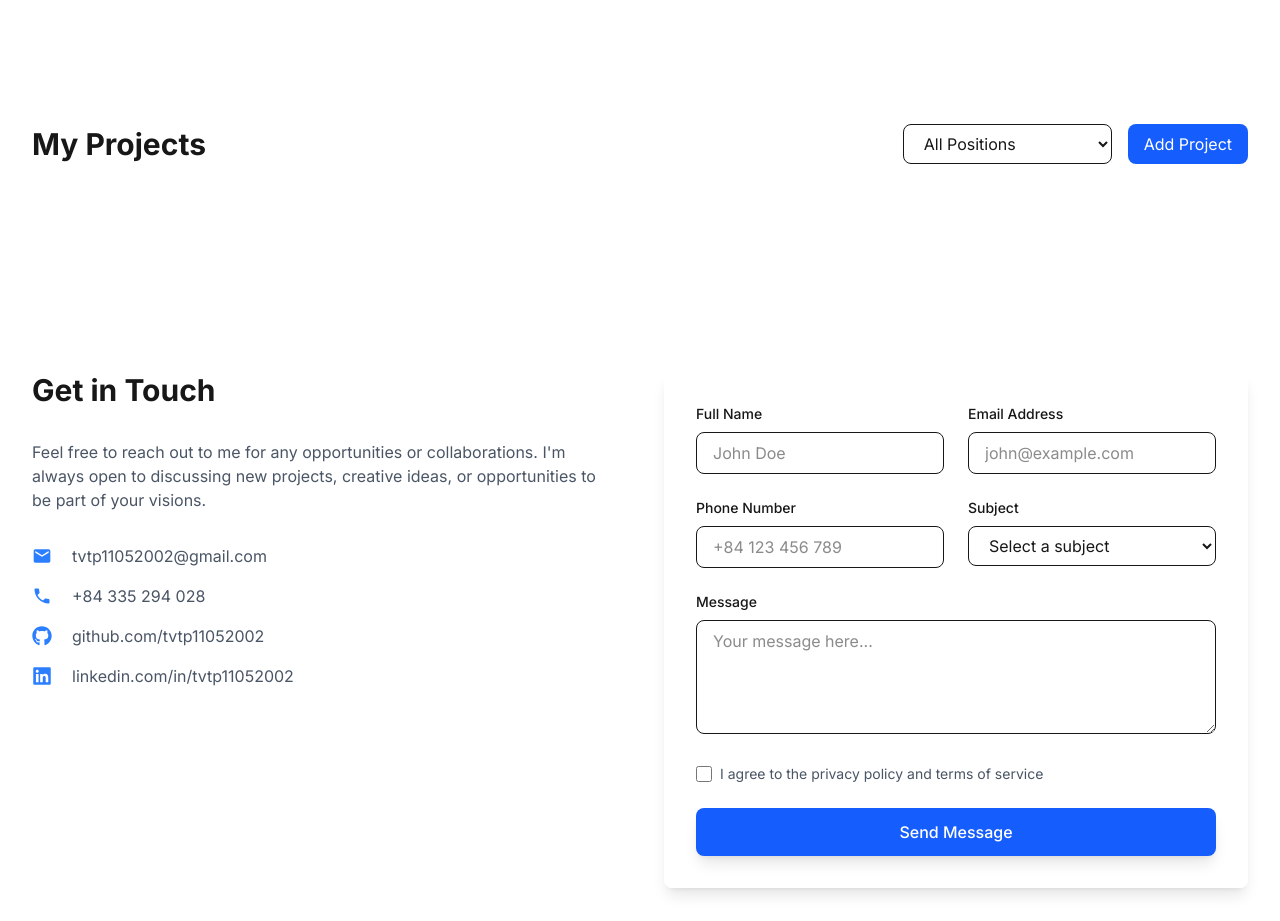
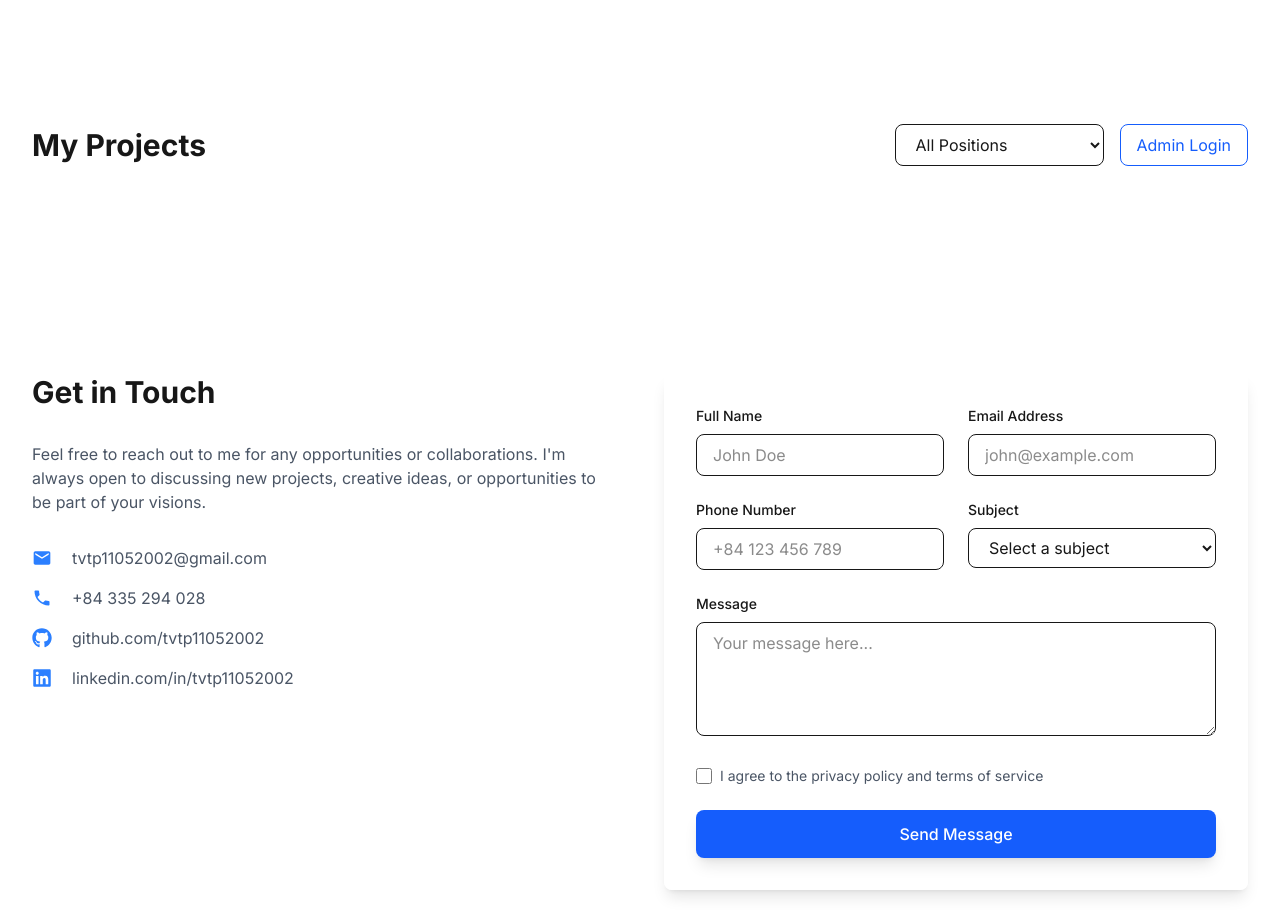
Before and after one commit to tvtp11052002/Phong-Portfolio, a Next.js app: page / in a window 1280 px wide. Shown: the part 1440-2361 px from the top of the page. Built offline with nearby package versions, Linux system fonts and the light colour scheme.

Commit message:
update login logout

```diff
--- a/src/components/Projects.tsx
+++ b/src/components/Projects.tsx
@@ -58,7 +58,7 @@ export default function Projects() {
   const handlePasswordSubmit = () => {
     if (password === CORRECT_PASSWORD) {
       setShowPasswordModal(false);
-      setShowAddForm(true);
+      setShowAddForm(false);
       setPassword('');
       setPasswordError('');
       setIsAdmin(true); // ✅ đánh dấu là admin
@@ -144,12 +144,30 @@ export default function Projects() {
               <option value="ai">AI Developer</option>
               <option value="fullstack">Full Stack Developer</option>
             </select>
-            <button
-              onClick={() => setShowPasswordModal(true)}
-              className="bg-blue-600 text-white px-4 py-2 rounded-lg hover:bg-blue-700 transition-colors relative z-20"
-            >
-              Add Project
-            </button>
+            {!isAdmin && (
+              <button
+                onClick={() => setShowPasswordModal(true)}
+                className="border border-blue-600 text-blue-600 px-4 py-2 rounded-lg hover:bg-blue-50 dark:hover:bg-gray-700 transition-colors"
+              >
+                Admin Login
+              </button>
+            )}
+            {isAdmin && (
+              <button
+                onClick={() => setShowAddForm(true)}
+                className="bg-blue-600 text-white px-4 py-2 rounded-lg hover:bg-blue-700 transition-colors"
+              >
+                Add Project
+              </button>
+            )}
+            {isAdmin && (
+              <button
+                onClick={() => setIsAdmin(false)}
+                className="border border-blue-600 px-4 py-2 rounded-lg ml-auto text-gray-500 transition-colors hover:text-red-600"
+              >
+                Log Out
+              </button>
+            )}
           </div>
         </div>
 
```
